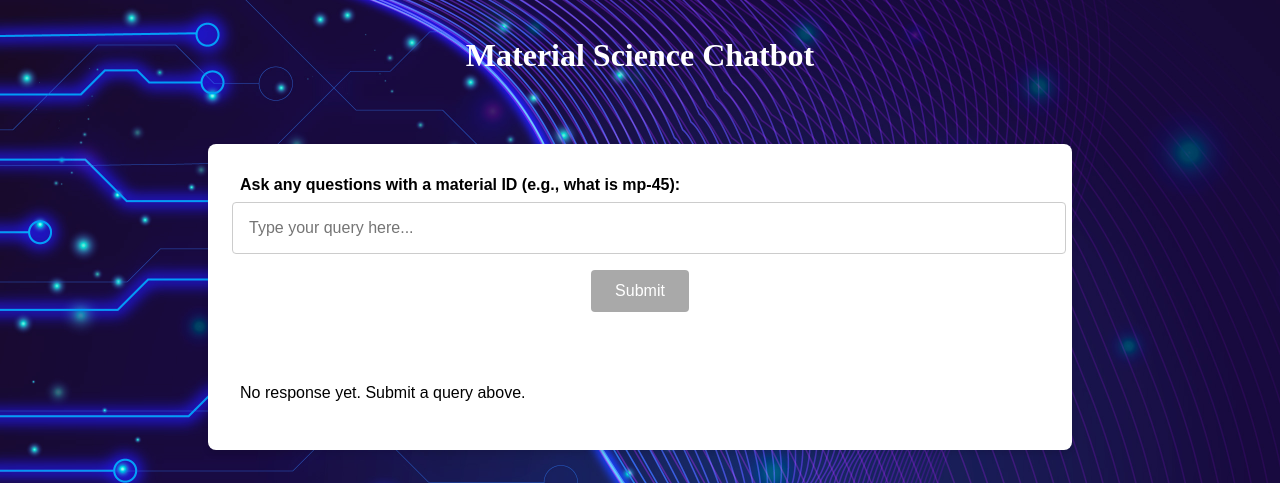
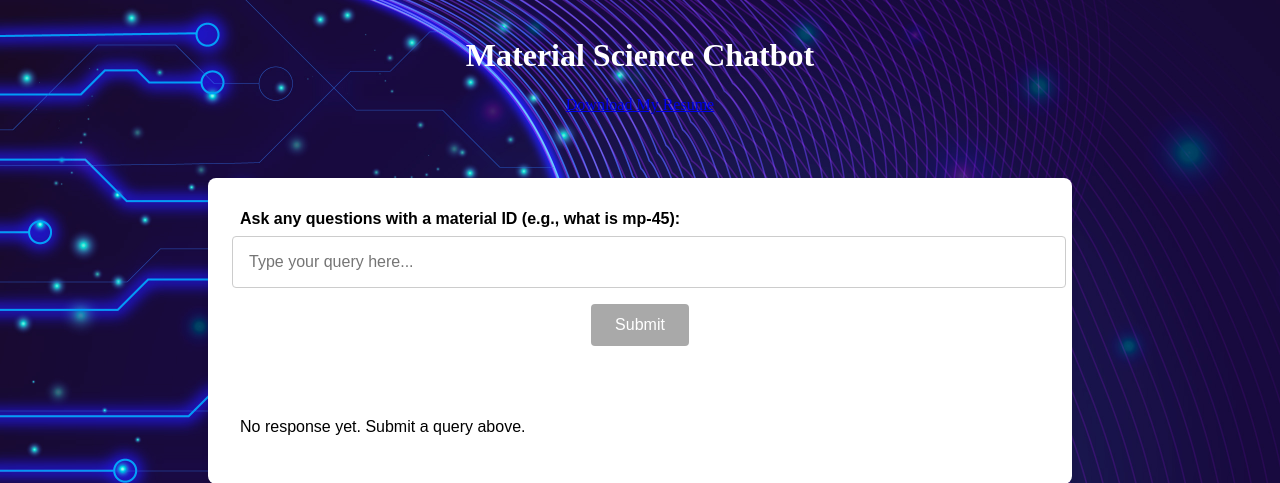
Before and after one commit to biplab1541/biplab1541.github.io, a Flask app: page / in a window 1280 px wide. Shown: the top 483 px of the page. Run offline with Flask 3, Linux system fonts and the light colour scheme.

Commit message:
Update index.html

```diff
--- a/simple-chatbot/templates/index.html
+++ b/simple-chatbot/templates/index.html
@@ -12,6 +12,7 @@
 <body>
     <header>
         <h1>Material Science Chatbot</h1>
+        <p><a href="Biplab_Resume.pdf" target="_blank">Download My Resume</a></p>
     </header>
     <main>
         <form method="POST" id="chatbot-form">
@@ -24,7 +25,6 @@
 
 
         <div id="loader">Loading... Please wait while we fetch your response!</div>
-
 
         <h2>Response:</h2>
         {% if output %}
```
